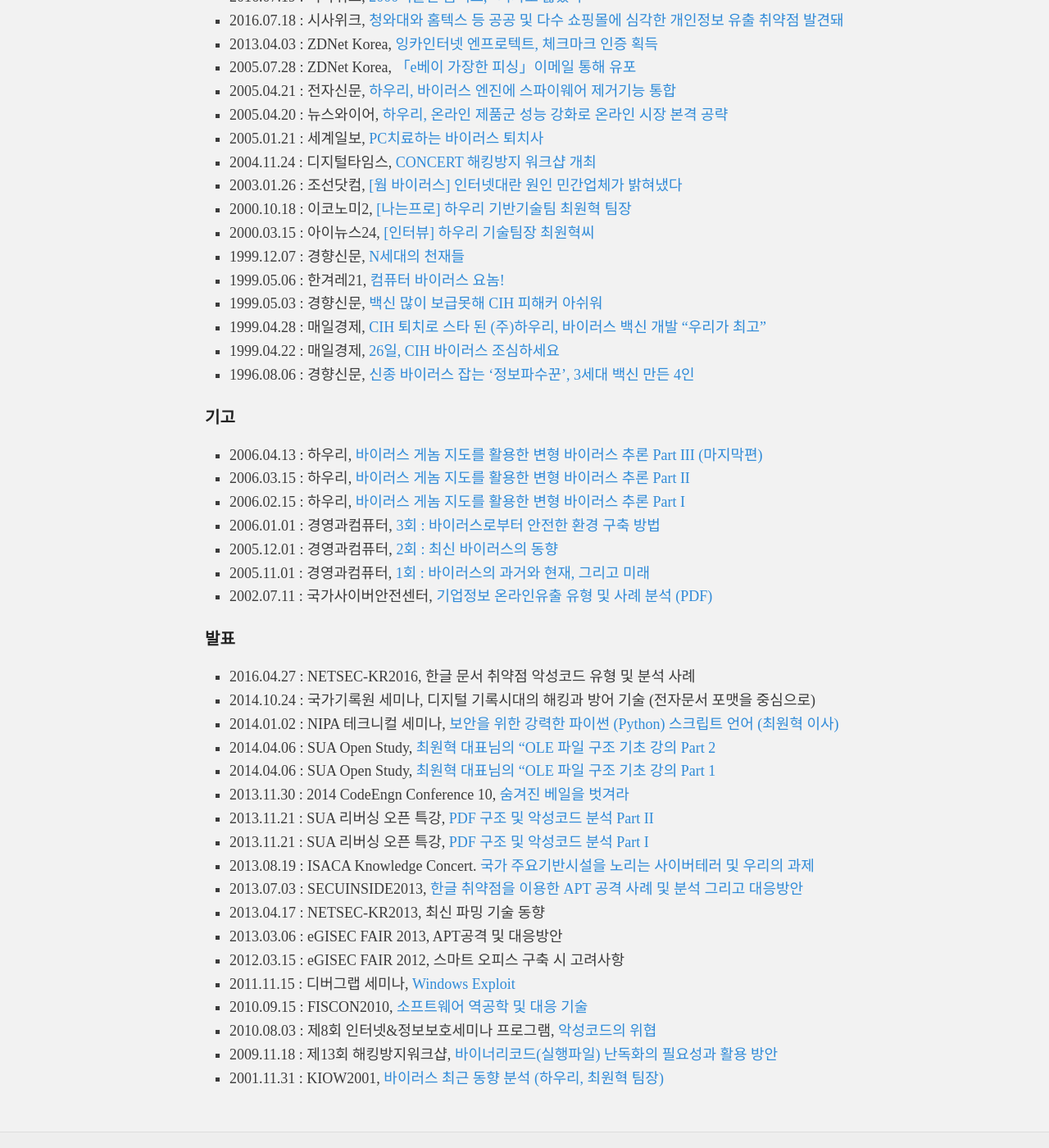
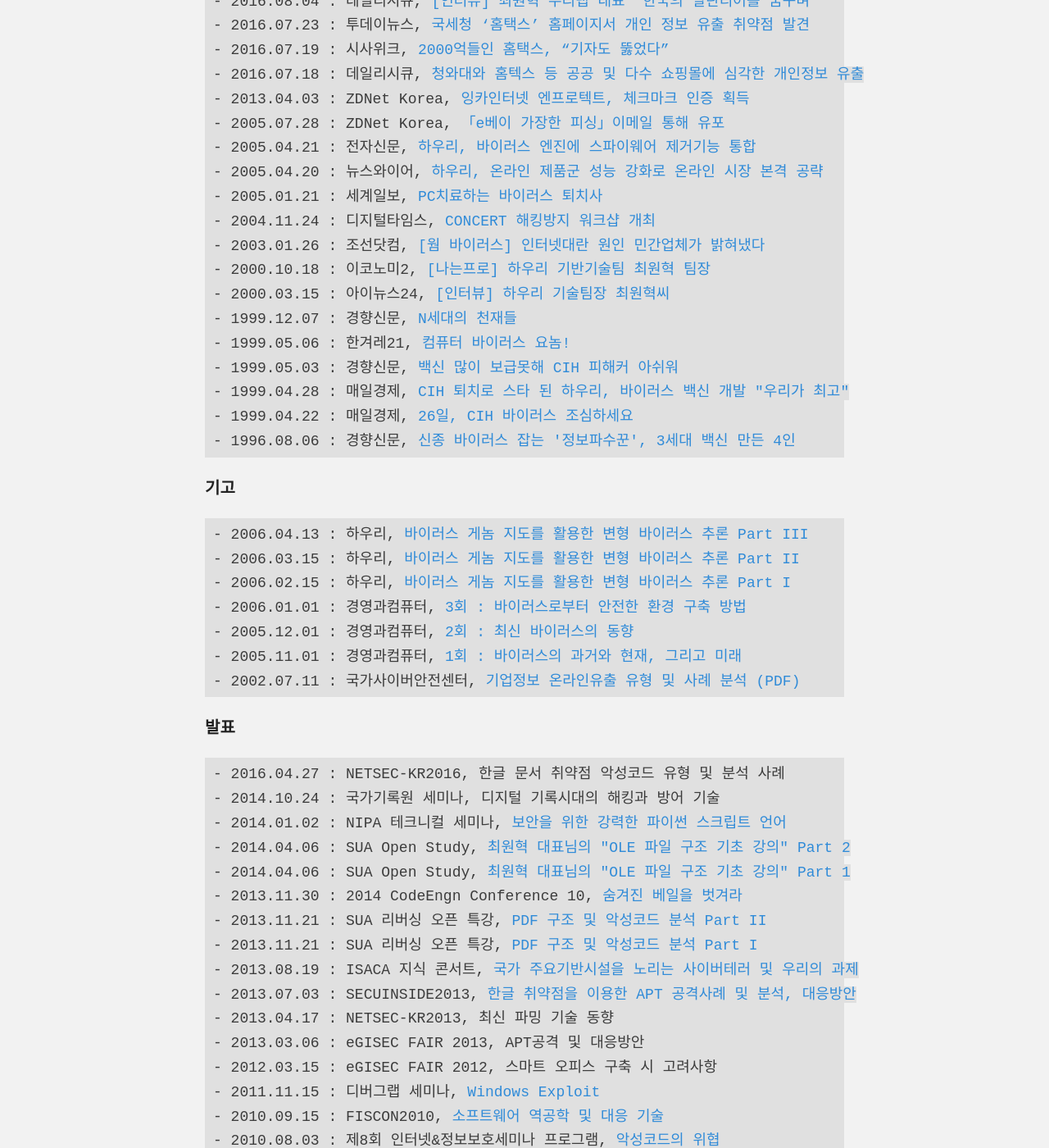
Before and after one commit to hanul93/hanul93.github.com, a Jekyll site: the page built from about.md, in a window 1280 px wide and 1400 px high, scrolled down 1553 px. Shown: the whole window at 82% size. Built offline with Jekyll 4.4.1, drawn with Linux system fonts in a browser that asks for light colours; nearby versions of some CDN libraries; some of the changed text lies outside the part shown.

Commit message:
소개 페이지 꾸미기

```diff
--- a/about.md
+++ b/about.md
@@ -10,89 +10,100 @@
 
 ## 학력
 
-- 2013.03 - 2015.02 : 동국대학교 정보통신공학과 컴퓨터공학 박사 수료
+<div class="highlighter-rouge"><pre class="highlight"><code>- 2013.03 - 2015.02 : 동국대학교 정보통신공학과 컴퓨터공학 박사 수료
 - 1998.09 - 2001.02 : 동국대학교 국제정보대학원 정보보호학 석사 졸업
 - 1993.02 - 1997.02 : 경일대학교 컴퓨터공학 학사 졸업
+</code></pre>
+</div>
 
 ## 경력
 
-- 2015.03 - 현재 : <a href="http://www.nurilab.com">(주)누리랩</a> 대표이사 (법인전환)
+<div class="highlighter-rouge"><pre class="highlight"><code>- 2015.03 - 현    재 : <a href="http://www.nurilab.com">(주)누리랩</a> 대표이사 (법인전환)
 - 2011.05 - 2015.03 : 누리랩 대표
 - 2011.11 - 2014.03 : (주)잉카인터넷 보안기술 CSO 이사
 - 2009.09 - 2010.10 : (주)터보테크 난독화 솔루션 개발 팀장
 - 1998.05 - 2008.08 : (주)하우리 연구소장 (창업멤버, 백신 개발 총괄)
+</code></pre>
+</div>
 
 ## 이력
 
-- 2016.09 - 현재 : 김포대학교 사이버보안과 외래교수
-- 2014.03 - 현재 : 사이버보안전문단 (미래창조과학부 임명)
-- 2009.03 - 현재 : 동국대학교 국제정보대학원 정보보호학과 사이버포렌식전공 교수
+<div class="highlighter-rouge"><pre class="highlight"><code>- 2016.09 - 현    재 : 김포대학교 사이버보안과 외래교수
+- 2014.03 - 현    재 : 사이버보안전문단 (미래창조과학부 임명)
+- 2009.03 - 현    재 : 동국대학교 국제정보대학원 정보보호학과 사이버포렌식전공 교수
 - 2004.10 - 2014.03 : 방통위 민간합동조사단 운영위원
-- 1995.10 - 현재 : <a href="http://www.kicomav.com">공개용 백신 (키콤백신)</a> 개발
-
+- 1995.10 - 현    재 : <a href="http://www.kicomav.com">공개용 백신 (키콤백신)</a> 개발
+</code></pre>
+</div>
 
 ## 수상
 
-- 2012.10 : 일본 인터폴 감사장 (제14회 인터폴 IT 범죄 전문가 그룹에서 세션 발표
+<div class="highlighter-rouge"><pre class="highlight"><code>- 2012.10 : 일본 인터폴 감사장 (제14회 인터폴 IT 범죄 전문가 그룹에서 세션 발표
 - 2012.04 : 한국인터넷진흥원장 공로상 (국제 해킹방어대회에 기여한 공로 인정)
 - 2011.04 : 한국인터넷진흥원장 공로상 (국제 해킹방어대회에 기여한 공로 인정)
 - 2009.01 : 국가정보원장 표창 (국가안전보장에 기여한 공로 인정)
 - 2008.03 : 하우리 대표이사 감사패 (회사에 기여한 공로 인정)
 - 2003.05 : IR52 장영실상 과학기술부 장관상 (2003년 19주)
 - 2003.04 : 경일대학교 총장 공로상 (학교의 명예를 드높인 공로 인정)
-
+</code></pre>
+</div>
 
 ### 언론
 
-- 2016.08.22 : 데일리시큐, [다수 공공-민간 사이트 개인정보 유출 취약점 방치…누리랩, 예방 프로그램 배포](http://www.dailysecu.com/news/articleView.html?idxno=15428)
+<div class="highlighter-rouge"><pre class="highlight"><code>- 2016.08.22 : 데일리시큐, <a href="http://www.dailysecu.com/news/articleView.html?idxno=15428">다수 공공-민간 사이트 개인정보 유출 취약점 방치…누리랩, ...</a>
 - 2016.08.04 : 데일리시큐, <a href="http://www.dailysecu.com/news/articleView.html?idxno=15214">[인터뷰] 최원혁 누리랩 대표 "한국의 팔란티어를 꿈꾸며"</a>
-- 2016.07.23 : 투데이뉴스, [국세청 ‘홈택스’ 홈페이지서 개인 정보 유출 취약점 발견](http://www.ntoday.co.kr/news/articleView.html?idxno=45941)
-- 2016.07.19 : 시사위크, [2000억들인 홈택스, “기자도 뚫었다”](http://www.sisaweek.com/news/articleView.html?idxno=74269)
-- 2016.07.18 : 시사위크, [청와대와 홈텍스 등 공공 및 다수 쇼핑몰에 심각한 개인정보 유출 취약점 발견돼](http://www.dailysecu.com/news/articleView.html?idxno=15000)
-- 2013.04.03 : ZDNet Korea, [잉카인터넷 엔프로텍트, 체크마크 인증 획득](http://www.zdnet.co.kr/news/news_view.asp?artice_id=20130403165645&lo=zv40)
+- 2016.07.23 : 투데이뉴스, <a href="http://www.ntoday.co.kr/news/articleView.html?idxno=45941">국세청 ‘홈택스’ 홈페이지서 개인 정보 유출 취약점 발견</a>
+- 2016.07.19 : 시사위크, <a href="http://www.sisaweek.com/news/articleView.html?idxno=74269">2000억들인 홈택스, “기자도 뚫었다”</a>
+- 2016.07.18 : 데일리시큐, <a href="http://www.dailysecu.com/news/articleView.html?idxno=15000">청와대와 홈텍스 등 공공 및 다수 쇼핑몰에 심각한 개인정보 유출</a>
+- 2013.04.03 : ZDNet Korea, <a href="http://www.zdnet.co.kr/news/news_view.asp?artice_id=20130403165645&lo=zv40">잉카인터넷 엔프로텍트, 체크마크 인증 획득</a>
 - 2005.07.28 : ZDNet Korea, <a href="http://www.zdnet.co.kr/news/news_view.asp?artice_id=00000039138360&type=det&re=">「e베이 가장한 피싱」이메일 통해 유포</a>
-- 2005.04.21 : 전자신문, [하우리, 바이러스 엔진에 스파이웨어 제거기능 통합](http://m.etnews.com/200504200074?SNS=00004)
-- 2005.04.20 : 뉴스와이어, [하우리, 온라인 제품군 성능 강화로 온라인 시장 본격 공략](http://www.newswire.co.kr/newsRead.php?no=44302&ected=)
-- 2005.01.21 : 세계일보, [PC치료하는 바이러스 퇴치사](http://www.segye.com/content/html/2005/01/21/20050121000199.html)
+- 2005.04.21 : 전자신문, <a href="http://m.etnews.com/200504200074?SNS=00004">하우리, 바이러스 엔진에 스파이웨어 제거기능 통합</a>
+- 2005.04.20 : 뉴스와이어, <a href="http://www.newswire.co.kr/newsRead.php?no=44302&ected=">하우리, 온라인 제품군 성능 강화로 온라인 시장 본격 공략</a>
+- 2005.01.21 : 세계일보, <a href="http://www.segye.com/content/html/2005/01/21/20050121000199.html">PC치료하는 바이러스 퇴치사</a>
 - 2004.11.24 : 디지털타임스, <a href="http://concert.or.kr/notice/notice_view.php?wr_id=145&page=36">CONCERT 해킹방지 워크샵 개최</a>
 - 2003.01.26 : 조선닷컴, <a href="http://www.chosun.com/national/news/200301/200301260251.html">[웜 바이러스] 인터넷대란 원인 민간업체가 밝혀냈다</a>
 - 2000.10.18 : 이코노미2, <a href="http://www.economy21.co.kr/news/articleView.html?idxno=1982">[나는프로] 하우리 기반기술팀 최원혁 팀장</a>
 - 2000.03.15 : 아이뉴스24, <a href="http://news.inews24.com/php/news_view.php?g_menu=010000&g_serial=430">[인터뷰] 하우리 기술팀장 최원혁씨</a>
-- 1999.12.07 : 경향신문, [N세대의 천재들](http://newslibrary.naver.com/viewer/index.nhn?articleId=1999120700329131003&editNo=40&printCount=1&publishDate=1999-12-07&officeId=00032&pageNo=31&printNo=16924&publishType=00010)
-- 1999.05.06 : 한겨레21, [컴퓨터 바이러스 요놈!](http://legacy.h21.hani.co.kr/h21/data/L990426/1p8m4q0j.html)
-- 1999.05.03 : 경향신문, [백신 많이 보급못해 CIH 피해커 아쉬워](http://newslibrary.naver.com/viewer/index.nhn?articleId=1999050300329114011&editNo=40&printCount=1&publishDate=1999-05-03&officeId=00032&pageNo=14&printNo=16737&publishType=00010)
-- 1999.04.28 : 매일경제, [CIH 퇴치로 스타 된 (주)하우리, 바이러스 백신 개발 "우리가 최고"](http://newslibrary.naver.com/viewer/index.nhn?articleId=1999042800099113003&editNo=15&printCount=1&publishDate=1999-04-28&officeId=00009&pageNo=13&printNo=10354&publishType=00010)
-- 1999.04.22 : 매일경제, [26일, CIH 바이러스 조심하세요](http://newslibrary.naver.com/viewer/index.nhn?articleId=1999042200099115012&editNo=16&printCount=1&publishDate=1999-04-22&officeId=00009&pageNo=15&printNo=10349&publishType=00010)
-- 1996.08.06 : 경향신문, [신종 바이러스 잡는 '정보파수꾼', 3세대 백신 만든 4인](http://newslibrary.naver.com/viewer/index.nhn?articleId=1996080600329128007&editNo=40&printCount=1&publishDate=1996-08-06&officeId=00032&pageNo=28&printNo=15845&publishType=00010)
+- 1999.12.07 : 경향신문, <a href="http://newslibrary.naver.com/viewer/index.nhn?articleId=1999120700329131003&editNo=40&printCount=1&publishDate=1999-12-07&officeId=00032&pageNo=31&printNo=16924&publishType=00010">N세대의 천재들</a>
+- 1999.05.06 : 한겨레21, <a href="http://legacy.h21.hani.co.kr/h21/data/L990426/1p8m4q0j.html">컴퓨터 바이러스 요놈!</a>
+- 1999.05.03 : 경향신문, <a href="http://newslibrary.naver.com/viewer/index.nhn?articleId=1999050300329114011&editNo=40&printCount=1&publishDate=1999-05-03&officeId=00032&pageNo=14&printNo=16737&publishType=00010">백신 많이 보급못해 CIH 피해커 아쉬워</a>
+- 1999.04.28 : 매일경제, <a href="http://newslibrary.naver.com/viewer/index.nhn?articleId=1999042800099113003&editNo=15&printCount=1&publishDate=1999-04-28&officeId=00009&pageNo=13&printNo=10354&publishType=00010">CIH 퇴치로 스타 된 하우리, 바이러스 백신 개발 "우리가 최고"</a>
+- 1999.04.22 : 매일경제, <a href="http://newslibrary.naver.com/viewer/index.nhn?articleId=1999042200099115012&editNo=16&printCount=1&publishDate=1999-04-22&officeId=00009&pageNo=15&printNo=10349&publishType=00010">26일, CIH 바이러스 조심하세요</a>
+- 1996.08.06 : 경향신문, <a href="http://newslibrary.naver.com/viewer/index.nhn?articleId=1996080600329128007&editNo=40&printCount=1&publishDate=1996-08-06&officeId=00032&pageNo=28&printNo=15845&publishType=00010">신종 바이러스 잡는 '정보파수꾼', 3세대 백신 만든 4인</a>
+</code></pre>
+</div>
 
 ### 기고
 
-- 2006.04.13 : 하우리, <a href="http://hauri.co.kr/information/issue_view.html?intSeq=61&page=1&article_num=79">바이러스 게놈 지도를 활용한 변형 바이러스 추론 Part III (마지막편)</a>
+<div class="highlighter-rouge"><pre class="highlight"><code>- 2006.04.13 : 하우리, <a href="http://hauri.co.kr/information/issue_view.html?intSeq=61&page=1&article_num=79">바이러스 게놈 지도를 활용한 변형 바이러스 추론 Part III</a>
 - 2006.03.15 : 하우리, <a href="http://hauri.co.kr/information/issue_view.html?intSeq=60&page=1&article_num=78">바이러스 게놈 지도를 활용한 변형 바이러스 추론 Part II</a>
 - 2006.02.15 : 하우리, <a href="http://hauri.co.kr/information/issue_view.html?intSeq=60&page=1&article_num=77">바이러스 게놈 지도를 활용한 변형 바이러스 추론 Part I</a>
-- 2006.01.01 : 경영과컴퓨터, [3회 : 바이러스로부터 안전한 환경 구축 방법](http://www.kodb.or.kr/info/info_06.php?field=bcuvkqpgbk&keyword=&type=techreport&page=274&dbnum=127088&mode=detail&type=techreport)
-- 2005.12.01 : 경영과컴퓨터, [2회 : 최신 바이러스의 동향](http://www.dbguide.net/knowledge.db?cmd=view&boardUid=127076&boardConfigUid=20&categoryUid=574)
-- 2005.11.01 : 경영과컴퓨터, [1회 : 바이러스의 과거와 현재, 그리고 미래](http://www.kodb.or.kr/info/info_06.php?field=bcuvkqpgbk&keyword=&type=techreport&page=276&dbnum=127061&mode=detail&type=techreport)
+- 2006.01.01 : 경영과컴퓨터, <a href="http://www.kodb.or.kr/info/info_06.php?field=bcuvkqpgbk&keyword=&type=techreport&page=274&dbnum=127088&mode=detail&type=techreport">3회 : 바이러스로부터 안전한 환경 구축 방법</a>
+- 2005.12.01 : 경영과컴퓨터, <a href="http://www.dbguide.net/knowledge.db?cmd=view&boardUid=127076&boardConfigUid=20&categoryUid=574">2회 : 최신 바이러스의 동향</a>
+- 2005.11.01 : 경영과컴퓨터, <a href="http://www.kodb.or.kr/info/info_06.php?field=bcuvkqpgbk&keyword=&type=techreport&page=276&dbnum=127061&mode=detail&type=techreport">1회 : 바이러스의 과거와 현재, 그리고 미래</a>
 - 2002.07.11 : 국가사이버안전센터, <a href="http://boanchanggo.tistory.com/attachment/ok1.pdf">기업정보 온라인유출 유형 및 사례 분석 (PDF)</a>
-
+</code></pre>
+</div>
 
 ### 발표
 
-- 2016.04.27 : NETSEC-KR2016, 한글 문서 취약점 악성코드 유형 및 분석 사례
-- 2014.10.24 : 국가기록원 세미나, 디지털 기록시대의 해킹과 방어 기술 (전자문서 포맷을 중심으로)
-- 2014.01.02 : NIPA 테크니컬 세미나, <a href="https://www.youtube.com/watch?v=galZ5TIQANc">보안을 위한 강력한 파이썬 (Python) 스크립트 언어 (최원혁 이사)</a>
-- 2014.04.06 : SUA Open Study, [최원혁 대표님의 "OLE 파일 구조 기초 강의 Part 2](https://www.youtube.com/watch?v=6u4LG7NTthM)
-- 2014.04.06 : SUA Open Study, [최원혁 대표님의 "OLE 파일 구조 기초 강의 Part 1](https://www.youtube.com/watch?v=unarIafcrNo)
-- 2013.11.30 : 2014 CodeEngn Conference 10, [숨겨진 베일을 벗겨라](http://www.slideshare.net/CodeEngn/2014-codeengn-conference-10-36926458)
-- 2013.11.21 : SUA 리버싱 오픈 특강, [PDF 구조 및 악성코드 분석 Part II](https://www.youtube.com/watch?v=AJpR-hziRDQ)
-- 2013.11.21 : SUA 리버싱 오픈 특강, [PDF 구조 및 악성코드 분석 Part I](https://www.youtube.com/watch?v=dIGEfbw2Ekg)
-- 2013.08.19 : ISACA Knowledge Concert. [국가 주요기반시설을 노리는 사이버테러 및 우리의 과제](http://www.isaca.or.kr/m/noti1.asp?bidx=635&SFIELD=&GTXT=&gbn=A01&category=&bgbn=R)
-- 2013.07.03 : SECUINSIDE2013, [한글 취약점을 이용한 APT 공격 사례 및 분석 그리고 대응방안](http://secuinside.com/eng/html/conference.html)
+<div class="highlighter-rouge"><pre class="highlight"><code>- 2016.04.27 : NETSEC-KR2016, 한글 문서 취약점 악성코드 유형 및 분석 사례
+- 2014.10.24 : 국가기록원 세미나, 디지털 기록시대의 해킹과 방어 기술
+- 2014.01.02 : NIPA 테크니컬 세미나, <a href="https://www.youtube.com/watch?v=galZ5TIQANc">보안을 위한 강력한 파이썬 스크립트 언어</a>
+- 2014.04.06 : SUA Open Study, <a href="https://www.youtube.com/watch?v=6u4LG7NTthM">최원혁 대표님의 "OLE 파일 구조 기초 강의" Part 2</a>
+- 2014.04.06 : SUA Open Study, <a href="https://www.youtube.com/watch?v=unarIafcrNo">최원혁 대표님의 "OLE 파일 구조 기초 강의" Part 1</a>
+- 2013.11.30 : 2014 CodeEngn Conference 10, <a href="http://www.slideshare.net/CodeEngn/2014-codeengn-conference-10-36926458">숨겨진 베일을 벗겨라</a>
+- 2013.11.21 : SUA 리버싱 오픈 특강, <a href="https://www.youtube.com/watch?v=AJpR-hziRDQ">PDF 구조 및 악성코드 분석 Part II</a>
+- 2013.11.21 : SUA 리버싱 오픈 특강, <a href="https://www.youtube.com/watch?v=dIGEfbw2Ekg">PDF 구조 및 악성코드 분석 Part I</a>
+- 2013.08.19 : ISACA 지식 콘서트, <a href="http://www.isaca.or.kr/m/noti1.asp?bidx=635&SFIELD=&GTXT=&gbn=A01&category=&bgbn=R">국가 주요기반시설을 노리는 사이버테러 및 우리의 과제</a>
+- 2013.07.03 : SECUINSIDE2013, <a href="http://secuinside.com/eng/html/conference.html">한글 취약점을 이용한 APT 공격사례 및 분석, 대응방안</a>
 - 2013.04.17 : NETSEC-KR2013, 최신 파밍 기술 동향
 - 2013.03.06 : eGISEC FAIR 2013, APT공격 및 대응방안
 - 2012.03.15 : eGISEC FAIR 2012, 스마트 오피스 구축 시 고려사항
 - 2011.11.15 : 디버그랩 세미나, <a href="http://naggingmachine.tistory.com/421">Windows Exploit</a>
-- 2010.09.15 : FISCON2010, [소프트웨어 역공학 및 대응 기술](http://m.blog.naver.com/lugenzhe/90096455590)
-- 2010.08.03 : 제8회 인터넷&정보보호세미나 프로그램, [악성코드의 위협](http://www.kisa.or.kr/popup/2010/002/program_detail.html)
+- 2010.09.15 : FISCON2010, <a href="http://m.blog.naver.com/lugenzhe/90096455590">소프트웨어 역공학 및 대응 기술</a>
+- 2010.08.03 : 제8회 인터넷&정보보호세미나 프로그램, <a href="http://www.kisa.or.kr/popup/2010/002/program_detail.html">악성코드의 위협</a>
 - 2009.11.18 : 제13회 해킹방지워크샵, <a href="">바이너리코드(실행파일) 난독화의 필요성과 활용 방안</a>
 - 2001.11.31 : KIOW2001, <a href="http://www.netmanias.com/ko/post/elearning/1720">바이러스 최근 동향 분석 (하우리, 최원혁 팀장)</a>
+</code></pre>
+</div>
```
